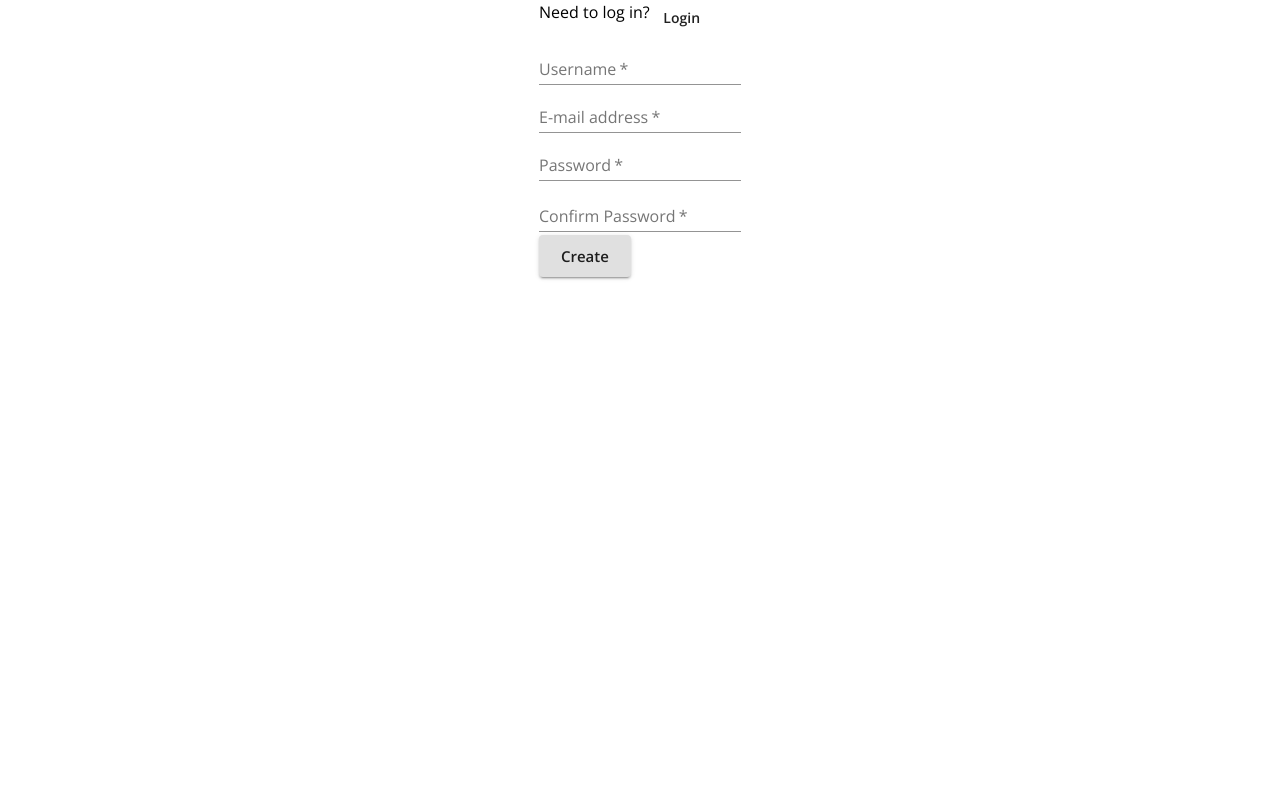
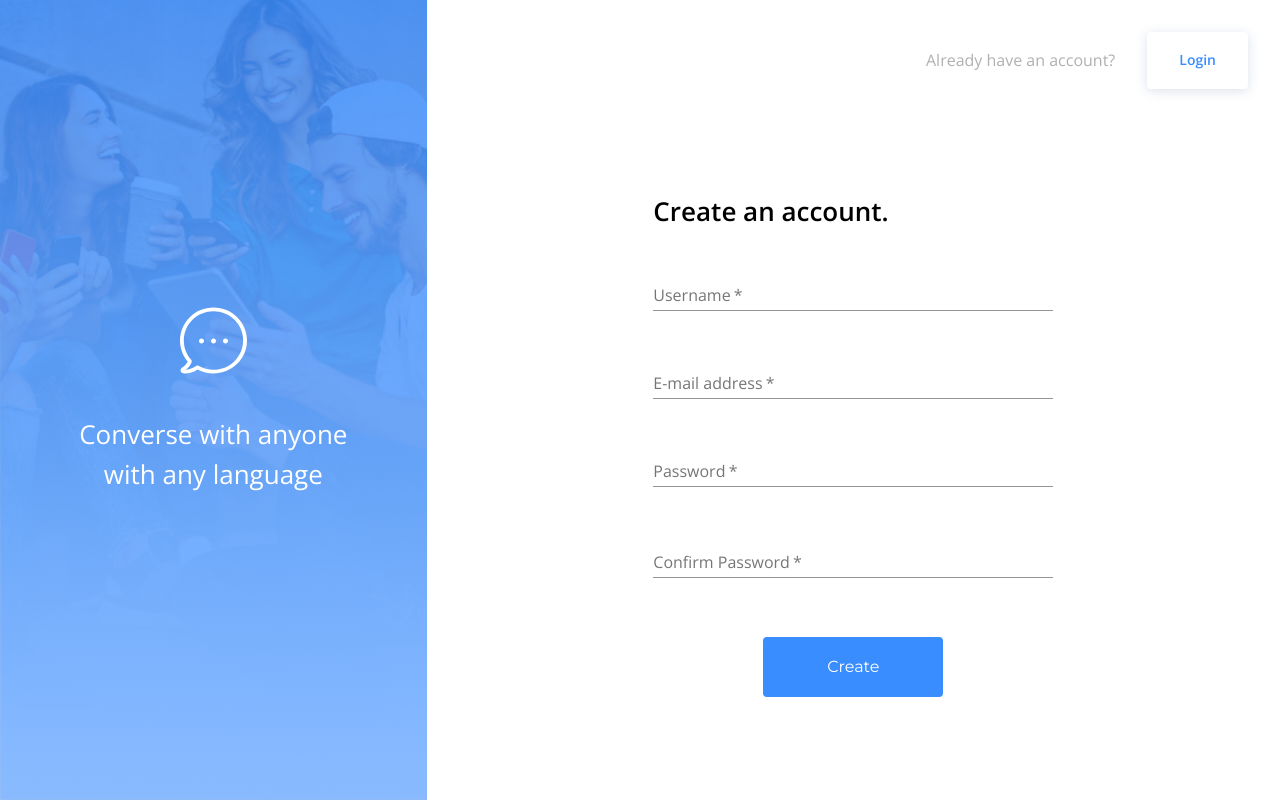
Before and after one commit to qb-hatchway/messenger-2063, a React (Create React App) app in the folder client/: page / in a window 1280 px wide. Built offline with nearby package versions, Linux system fonts and the light colour scheme; no server answers.

Commit message:
design: login/signup pages

```diff
--- a/client/src/Login.js
+++ b/client/src/Login.js
@@ -1,18 +1,68 @@
 import React from "react";
-import { Redirect, useHistory } from "react-router-dom";
+import { Redirect } from "react-router-dom";
 import { connect } from "react-redux";
 import {
-  Grid,
   Box,
-  Typography,
   Button,
   FormControl,
+  Link,
   TextField,
+  Typography,
 } from "@material-ui/core";
+import InputAdornment from "@material-ui/core/InputAdornment";
+import { makeStyles } from "@material-ui/core/styles";
+import LoginPageContainer from "./components/Login/LoginPageContainer";
+import LinkButton from "./components/Login/LinkButton";
 import { login } from "./store/utils/thunkCreators";
 
+export const useLoginStyles = makeStyles((theme) => ({
+  top: {
+    width: "100%",
+    display: "flex",
+    flexDirection: "row",
+    alignItems: "center",
+    justifyContent: "flex-end",
+    gap: theme.spacing(4),
+    textAlign: "center",
+  },
+  main: {
+    flexGrow: 1,
+    width: "100%",
+    maxWidth: 400,
+    display: "flex",
+    flexDirection: "column",
+    alignItems: "center",
+    justifyContent: "center",
+    gap: theme.spacing(4),
+  },
+  form: {
+    width: "100%",
+    display: "flex",
+    flexDirection: "column",
+    alignItems: "center",
+    justifyContent: "center",
+    gap: theme.spacing(5),
+  },
+  loginButton: {
+    fontFamily: "Montserrat",
+    fontSize: 16,
+    fontWeight: "400",
+    marginTop: theme.spacing(2),
+    padding: theme.spacing(2, 8),
+  },
+  title: {
+    width: "100%",
+    fontSize: 26,
+    fontWeight: 600,
+  },
+  forgotLink: {
+    fontSize: 12,
+    fontWeight: 600,
+  },
+}));
+
 const Login = (props) => {
-  const history = useHistory();
+  const classes = useLoginStyles();
   const { user, login } = props;
 
   const handleLogin = async (event) => {
@@ -28,16 +78,17 @@ const Login = (props) => {
   }
 
   return (
-    <Grid container justify="center">
-      <Box>
-        <Grid container item>
-          <Typography>Need to register?</Typography>
-          <Button onClick={() => history.push("/register")}>Register</Button>
-        </Grid>
-        <form onSubmit={handleLogin}>
-          <Grid>
-            <Grid>
-              <FormControl margin="normal" required>
+    <LoginPageContainer>
+      <Box className={classes.top}>
+        <Typography color="secondary">Don't have an account?</Typography>
+        <LinkButton href="/register">Create account</LinkButton>
+      </Box>
+
+      <Box className={classes.main}>
+        <Typography className={classes.title}>Welcome back!</Typography>
+
+        <Box className={classes.form} component="form" onSubmit={handleLogin}>
+          <FormControl required fullWidth>
             <TextField
               aria-label="username"
               label="Username"
@@ -45,24 +96,38 @@ const Login = (props) => {
               type="text"
             />
           </FormControl>
-            </Grid>
-            <FormControl margin="normal" required>
+
+          <FormControl fullWidth required>
             <TextField
-                label="password"
+              label="Password"
               aria-label="password"
               type="password"
               name="password"
+              InputProps={{
+                endAdornment: (
+                  <InputAdornment position="end">
+                    <Link href="#" className={classes.forgotLink}>
+                      Forgot?
+                    </Link>
+                  </InputAdornment>
+                ),
+              }}
             />
           </FormControl>
-            <Grid>
-              <Button type="submit" variant="contained" size="large">
+
+          <Button
+            className={classes.loginButton}
+            color="primary"
+            type="submit"
+            variant="contained"
+            size="large"
+            disableElevation
+          >
             Login
           </Button>
-            </Grid>
-          </Grid>
-        </form>
         </Box>
-    </Grid>
+      </Box>
+    </LoginPageContainer>
   );
 };
 
--- a/client/src/Signup.js
+++ b/client/src/Signup.js
@@ -1,19 +1,21 @@
 import React, { useState } from "react";
-import { Redirect, useHistory } from "react-router-dom";
+import { Redirect } from "react-router-dom";
 import { connect } from "react-redux";
 import {
-  Grid,
   Box,
-  Typography,
   Button,
   FormControl,
+  FormHelperText,
   TextField,
-  FormHelperText,
+  Typography,
 } from "@material-ui/core";
+import LoginPageContainer from "./components/Login/LoginPageContainer";
+import LinkButton from "./components/Login/LinkButton";
+import { useLoginStyles } from "./Login";
 import { register } from "./store/utils/thunkCreators";
 
-const Login = (props) => {
-  const history = useHistory();
+const Signup = (props) => {
+  const classes = useLoginStyles();
   const { user, register } = props;
   const [formErrorMessage, setFormErrorMessage] = useState({});
 
@@ -37,16 +39,21 @@ const Login = (props) => {
   }
 
   return (
-    <Grid container justify="center">
-      <Box>
-        <Grid container item>
-          <Typography>Need to log in?</Typography>
-          <Button onClick={() => history.push("/login")}>Login</Button>
-        </Grid>
-        <form onSubmit={handleRegister}>
-          <Grid>
-            <Grid>
-              <FormControl>
+    <LoginPageContainer>
+      <Box className={classes.top}>
+        <Typography color="secondary">Already have an account?</Typography>
+        <LinkButton href="/login">Login</LinkButton>
+      </Box>
+
+      <Box className={classes.main}>
+        <Typography className={classes.title}>Create an account.</Typography>
+
+        <Box
+          className={classes.form}
+          component="form"
+          onSubmit={handleRegister}
+        >
+          <FormControl fullWidth>
             <TextField
               aria-label="username"
               label="Username"
@@ -55,9 +62,8 @@ const Login = (props) => {
               required
             />
           </FormControl>
-            </Grid>
-            <Grid>
-              <FormControl>
+
+          <FormControl fullWidth>
             <TextField
               label="E-mail address"
               aria-label="e-mail address"
@@ -66,9 +72,8 @@ const Login = (props) => {
               required
             />
           </FormControl>
-            </Grid>
-            <Grid>
-              <FormControl error={!!formErrorMessage.confirmPassword}>
+
+          <FormControl fullWidth error={!!formErrorMessage.confirmPassword}>
             <TextField
               aria-label="password"
               label="Password"
@@ -77,13 +82,10 @@ const Login = (props) => {
               name="password"
               required
             />
-                <FormHelperText>
-                  {formErrorMessage.confirmPassword}
-                </FormHelperText>
+            <FormHelperText>{formErrorMessage.confirmPassword}</FormHelperText>
           </FormControl>
-            </Grid>
-            <Grid>
-              <FormControl error={!!formErrorMessage.confirmPassword}>
+
+          <FormControl fullWidth error={!!formErrorMessage.confirmPassword}>
             <TextField
               label="Confirm Password"
               aria-label="confirm password"
@@ -92,18 +94,22 @@ const Login = (props) => {
               name="confirmPassword"
               required
             />
-                <FormHelperText>
-                  {formErrorMessage.confirmPassword}
-                </FormHelperText>
+            <FormHelperText>{formErrorMessage.confirmPassword}</FormHelperText>
           </FormControl>
-            </Grid>
-            <Button type="submit" variant="contained" size="large">
+
+          <Button
+            className={classes.loginButton}
+            color="primary"
+            type="submit"
+            variant="contained"
+            size="large"
+            disableElevation
+          >
             Create
           </Button>
-          </Grid>
-        </form>
         </Box>
-    </Grid>
+      </Box>
+    </LoginPageContainer>
   );
 };
 
@@ -121,4 +127,4 @@ const mapDispatchToProps = (dispatch) => {
   };
 };
 
-export default connect(mapStateToProps, mapDispatchToProps)(Login);
+export default connect(mapStateToProps, mapDispatchToProps)(Signup);
--- /dev/null
+++ b/client/src/components/Login/LinkButton.js
@@ -0,0 +1,35 @@
+import React from "react";
+import { useHistory } from "react-router";
+import { Box, Button } from "@material-ui/core";
+import { makeStyles } from "@material-ui/core/styles";
+import { setHexColorAlpha } from "../../utils/color";
+
+const boxShadowColor = setHexColorAlpha("#4A6A95", 0.2);
+
+const useStyles = makeStyles((theme) => ({
+  topButton: {
+    fontSize: 14,
+    padding: theme.spacing(2, 4),
+    boxShadow: `0 2px 12px 0px ${boxShadowColor}`,
+  },
+}));
+
+const LinkButton = (props) => {
+  const { children, href } = props;
+  const history = useHistory();
+  const classes = useStyles();
+  return (
+    <Box className={classes.root}>
+      <Button
+        onClick={() => history.push(href)}
+        color="primary"
+        size="large"
+        className={classes.topButton}
+      >
+        {children}
+      </Button>
+    </Box>
+  );
+};
+
+export default LinkButton;
--- /dev/null
+++ b/client/src/components/Login/LoginPageContainer.js
@@ -0,0 +1,46 @@
+import React from "react";
+import { Grid } from "@material-ui/core";
+import { makeStyles } from "@material-ui/core/styles";
+import SideBanner from "./SideBanner";
+
+const useStyles = makeStyles((theme) => ({
+  root: {
+    height: "100vh",
+    width: "100%",
+    flexWrap: "nowrap",
+  },
+  left: {
+    height: "100%",
+    [theme.breakpoints.down("xs")]: {
+      display: "none",
+    },
+  },
+  right: {
+    flexGrow: 1,
+    height: "100%",
+    padding: theme.spacing(4),
+    display: "flex",
+    flexDirection: "column",
+    alignItems: "center",
+    gap: theme.spacing(4),
+    overflowY: "auto",
+  },
+}));
+
+const LoginPageContainer = (props) => {
+  const classes = useStyles();
+  const { children } = props;
+
+  return (
+    <Grid container className={classes.root}>
+      <Grid item xs={4} className={classes.left}>
+        <SideBanner />
+      </Grid>
+      <Grid item className={classes.right}>
+        {children}
+      </Grid>
+    </Grid>
+  );
+};
+
+export default LoginPageContainer;
--- /dev/null
+++ b/client/src/components/Login/SideBanner.js
@@ -0,0 +1,46 @@
+import React from "react";
+import { Box, Typography } from "@material-ui/core";
+import { makeStyles } from "@material-ui/core/styles";
+import bgImage from "../../assets/images/bg-img.png";
+import { ReactComponent as BubbleIcon } from "../../assets/images/bubble.svg";
+import { setHexColorAlpha } from "../../utils/color";
+
+const color1 = setHexColorAlpha("#3A8DFF", 0.85);
+const color2 = setHexColorAlpha("#86B9FF", 0.85);
+
+const useStyles = makeStyles((theme) => ({
+  root: {
+    height: "100vh",
+    padding: theme.spacing(0, 2),
+    display: "flex",
+    flexDirection: "column",
+    alignItems: "center",
+    justifyContent: "center",
+    gap: theme.spacing(5),
+    color: "white",
+    backgroundImage: `linear-gradient(to bottom, ${color1}, ${color2}), url(${bgImage});`,
+    backgroundRepeat: "no-repeat",
+    backgroundSize: "cover",
+  },
+  text: {
+    width: "100%",
+    maxWidth: 296,
+    textAlign: "center",
+    lineHeight: "40px",
+    fontSize: 26,
+  },
+}));
+
+const SideBanner = () => {
+  const classes = useStyles();
+  return (
+    <Box className={classes.root}>
+      <BubbleIcon />
+      <Typography className={classes.text}>
+        Converse with anyone with any language
+      </Typography>
+    </Box>
+  );
+};
+
+export default SideBanner;
```
Lines whose indentation alone changed are shown as unchanged.
